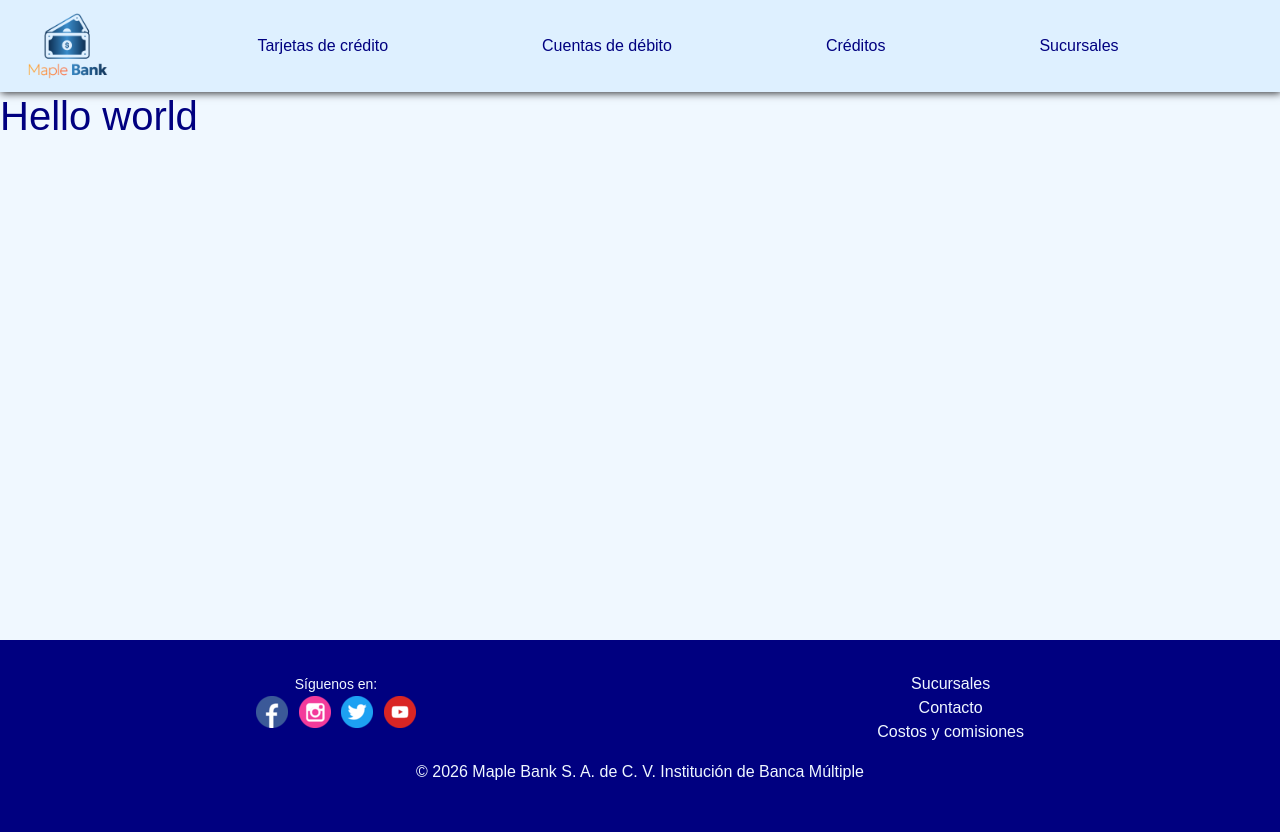
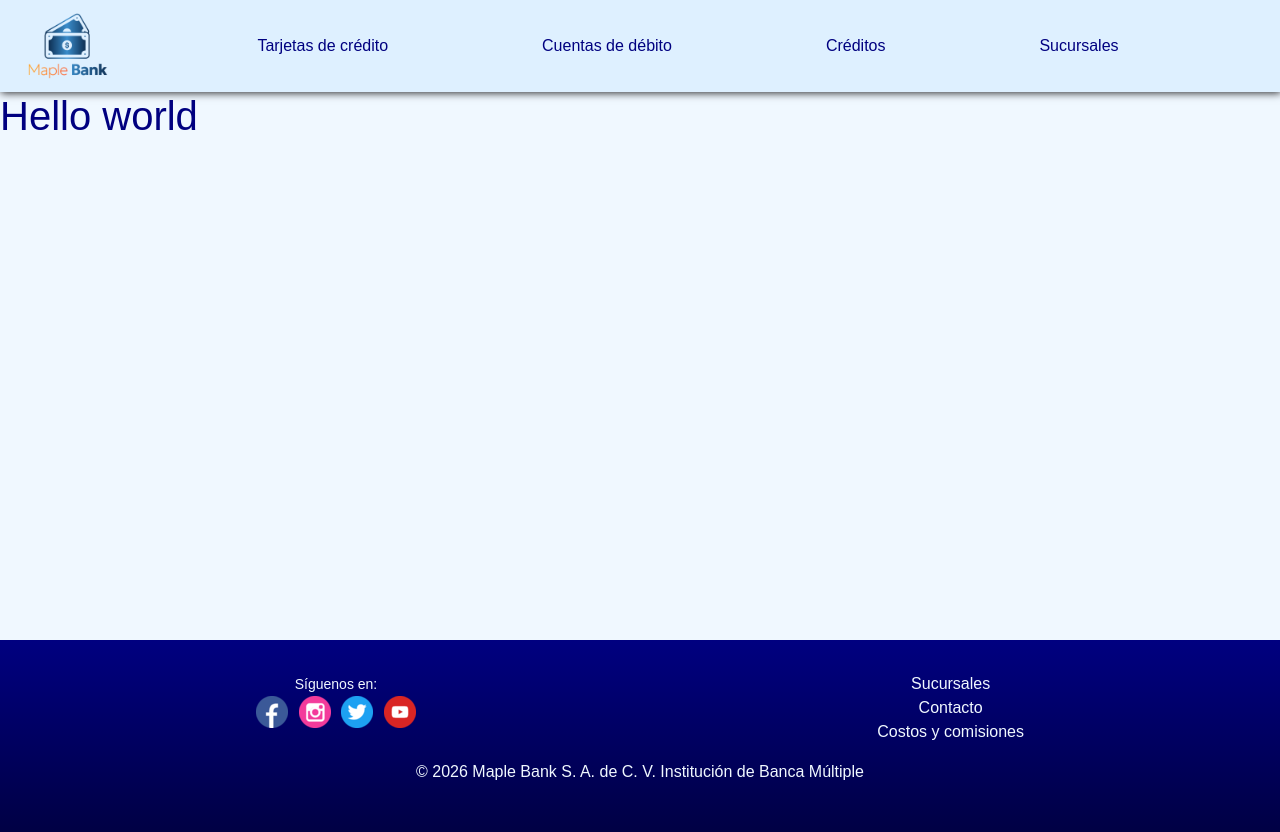
Before and after one commit to LeonardoDev24/maple-bank, a Next.js app: page / in a window 1280 px wide. Built offline with nearby package versions, Linux system fonts and the light colour scheme.

Commit message:
changed footer background color

```diff
--- a/src/app/sandwich.css
+++ b/src/app/sandwich.css
@@ -31,7 +31,7 @@ a.nav-link:hover {
 }
 
 footer {
-  background-color: var(--text);
+  background-image: linear-gradient(var(--text),#000044);
   color: var(--background);
   text-align: center;
   height: 12rem;
```
